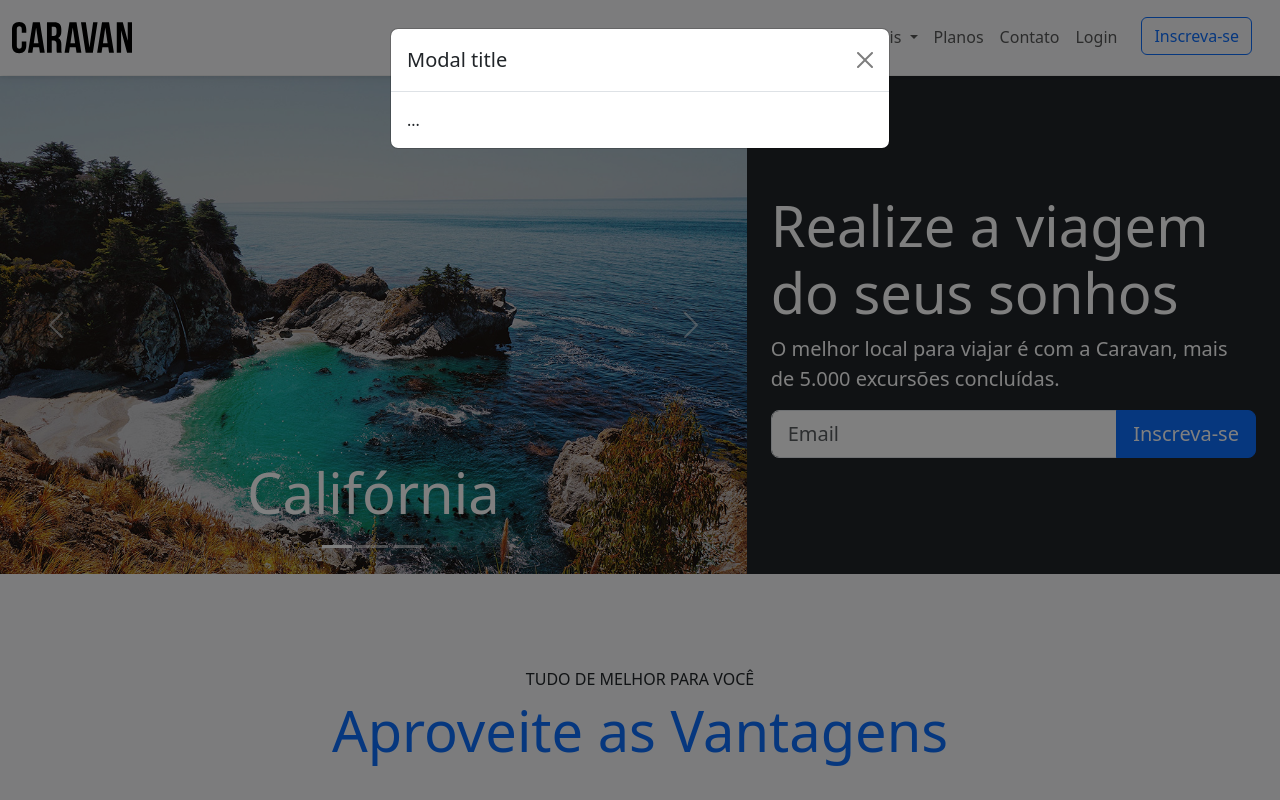
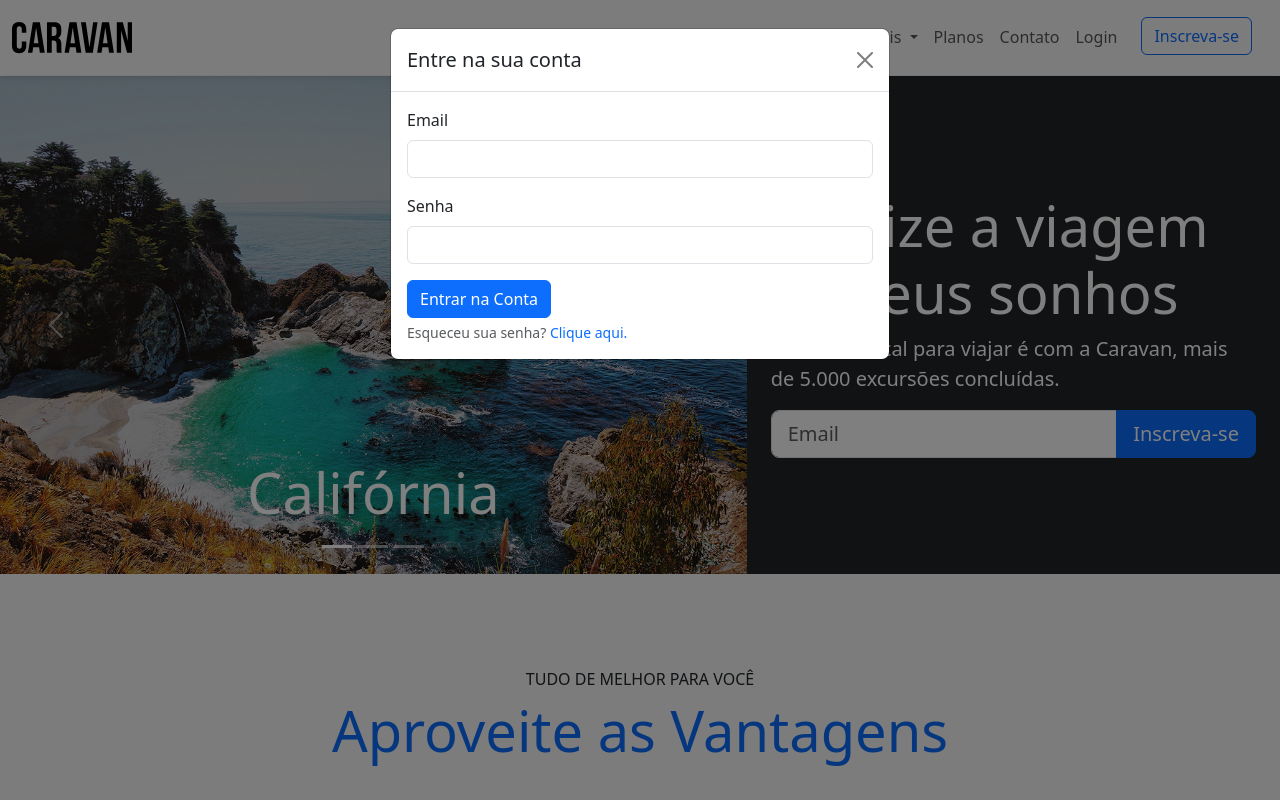
Before and after one commit to srlarissa/caravan-bootstrap, a plain HTML site: page index.html in a window 1280 px wide. Both pictures are taken after a click on the link "Login". Shown: the top 800 px of the page. Drawn offline with nearby package versions, Linux system fonts and the light colour scheme.

Commit message:
feat: Modal de login

```diff
--- a/index.html
+++ b/index.html
@@ -15,11 +15,22 @@
         <div class="modal-dialog">
           <div class="modal-content">
             <div class="modal-header">
-              <h1 class="modal-title fs-5" id="exampleModalLabel">Modal title</h1>
+              <h1 class="modal-title fs-5" id="exampleModalLabel">Entre na sua conta</h1>
               <button type="button" class="btn-close" data-bs-dismiss="modal" aria-label="Close"></button>
             </div>
             <div class="modal-body">
-              ...
+              <form>
+                <div class="mb-3">
+                  <label for="loginEmail" class="form-label">Email</label>
+                  <input type="email" class="form-control" id="loginEmail">
+                </div>
+                <div class="mb-3">
+                  <label for="loginSenha" class="form-label">Senha</label>
+                  <input type="password" class="form-control" id="loginSenha">
+                </div>
+                <button type="submit" class="btn btn-primary">Entrar na Conta</button>
+                <div class="form-text">Esqueceu sua senha? <a href="#">Clique aqui.</a></div>
+              </form>
             </div>
           </div>
         </div>
```
